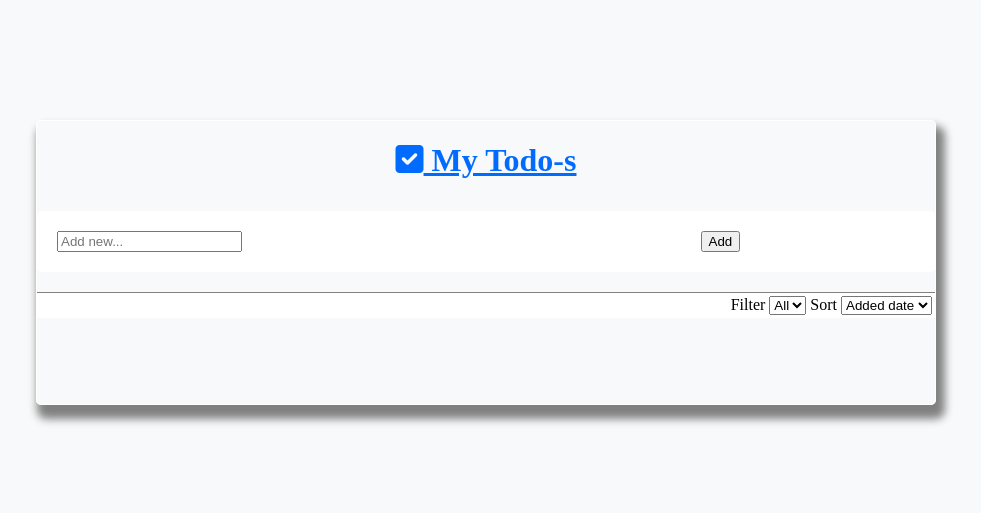
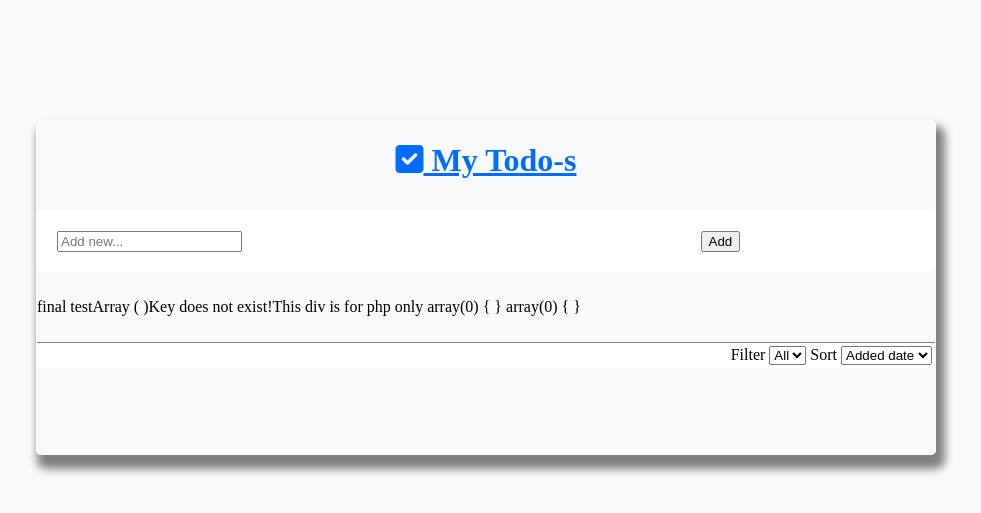
Before and after one commit to juliuswasajja/kanzu-code-wp-bootcamp, a PHP site: page / in a window 1280 px wide. Shown: the top 513 px of the page, without its empty margins (154-1135 px from the left). Run offline with PHP 8.4, Linux system fonts and the light colour scheme; some libraries are stand-ins or nearby versions.

Commit message:
php-part-1

```diff
--- a/assignment-one-html/assets/main.js
+++ b/assignment-one-html/assets/main.js
@@ -6,7 +6,7 @@ window.addEventListener('load',() => {
 
 
     form_el.addEventListener('submit',(e) => {
-        e.preventDefault();
+        //e.preventDefault();
         const to_do_form_item = input.value;
 
         // const to_do_list = document.createElement("ul");
--- a/assignment-one-html/index.html
+++ b/assignment-one-html/index.php
@@ -9,7 +9,7 @@
     <link rel="stylesheet" href="assets/fontawesome/webfonts/fa-solid-900.ttf">
 
     <title>To Do List</title>
-<body>
+    <body>
     <header>
 
     </header>
@@ -22,16 +22,84 @@
 
         <div class="row" id="form-container">
             <div class="col-9">
-                <form id="my-todos-form">
-                    <input id="add-new-to-do-item" type="text" placeholder="Add new...">
+                <form id="my-todos-form" method="POST" >
+                    <input id="add-new-to-do-item" name='todoitem' type="text" placeholder="Add new...">
             </div>
+
 
             <div class="col-3">
                 <!-- <span class="calendaricon" style="color:#006CFF ;"><i class="fa-regular fa-calendar-days"></i></span> -->
                     <!-- <input type="date"> -->
                     <input class="form-button" type="submit" value="Add">
                 </form>
+
             </div>
+
+
+
+
+        </div>
+
+
+        <div class='row'>
+
+        <p>
+            <?php
+                echo 'final test';
+
+                print_r($_REQUEST);
+                //file_put_contents("post.log", print_r($_POST['todoitem'], true));
+                file_put_contents("postreq.log", print_r($_REQUEST, true));
+
+
+            ?>
+        </p>
+
+
+            <p>
+
+
+
+            <?php
+
+            if (array_key_exists("todoitem",$_POST))
+            {
+            echo "Key exists!";
+            }
+            else
+            {
+            echo "Key does not exist!";
+            }
+
+
+            echo 'This div is for php only ';
+            //var_dump($_POST['todoitem']);
+            var_dump($_REQUEST);
+            var_dump($_GET);
+
+
+            ?></p>
+        <?php
+            if ( isset($_POST['todoitem'])){
+            //print_r($_POST['todoitem']);
+            //
+            //var_dump($_POST['todoitem']);
+
+            $item_name = $_POST['todoitem'];
+
+            ?> <p> <?php
+
+            echo $item_name;
+
+            ?> </p>
+            <?php
+            }
+            // else{
+            //     echo 'not set';
+            // }
+
+            ?>
+
         </div>
 
         <div class="row" id="filtersection">
```
Also changed, not shown: 2 other files.
